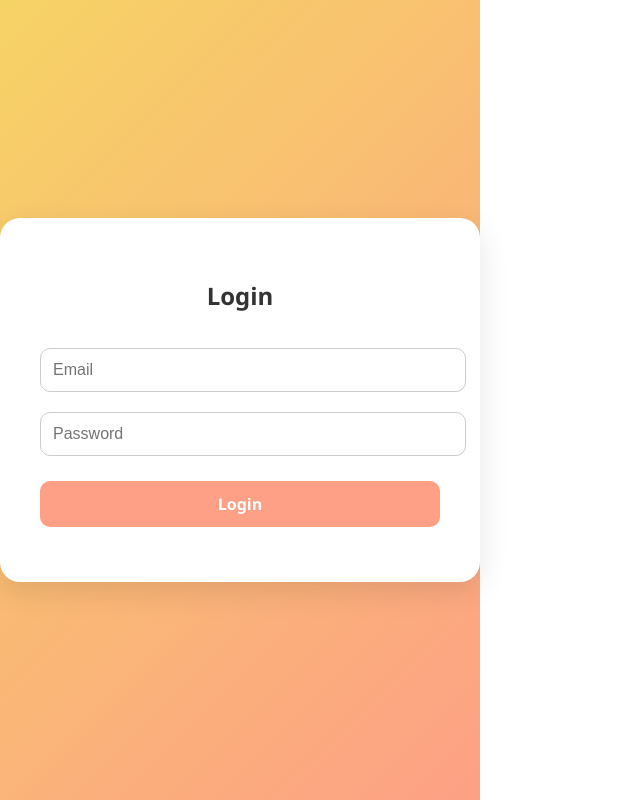
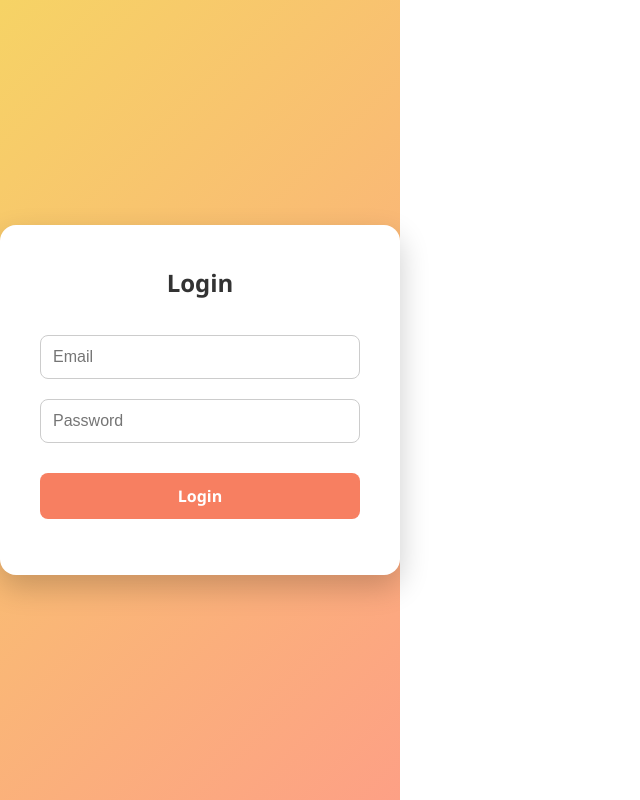
Before and after one commit to sheryl-netizen/intern-portal-frontend, a React (Vite) app: page / in a window 1280 px wide. Shown: the whole page, without its empty margins (0-640 px from the left). Built offline with nearby package versions, Linux system fonts and the light colour scheme.

Commit message:
🧩 Centered login/signup forms

```diff
--- a/src/pages/Auth.css
+++ b/src/pages/Auth.css
@@ -1,23 +1,31 @@
 /* src/pages/Auth.css */
+* {
+  margin: 0;
+  padding: 0;
+  box-sizing: border-box;
+}
+
+body, html, #root {
+  height: 100%;
+  font-family: 'Segoe UI', Tahoma, Geneva, Verdana, sans-serif;
+}
 
 .auth-container {
+  height: 100vh;
   display: flex;
   justify-content: center;
   align-items: center;
-  height: 100vh;
   background: linear-gradient(135deg, #f6d365 0%, #fda085 100%);
-  font-family: 'Segoe UI', Tahoma, Geneva, Verdana, sans-serif;
 }
 
 .auth-box {
-  background-color: #ffffff;
+  background: white;
   padding: 2.5rem;
-  border-radius: 20px;
-  box-shadow: 0 10px 30px rgba(0, 0, 0, 0.1);
-  width: 90%;
+  border-radius: 16px;
+  box-shadow: 0 12px 30px rgba(0, 0, 0, 0.2);
+  width: 100%;
   max-width: 400px;
   text-align: center;
-  animation: fadeIn 0.4s ease-in-out;
 }
 
 .auth-box h2 {
@@ -30,47 +38,30 @@
   padding: 12px;
   margin: 10px 0;
   border: 1px solid #ccc;
-  border-radius: 10px;
+  border-radius: 8px;
   font-size: 1rem;
-}
-
-.auth-box input:focus {
-  border-color: #fda085;
-  outline: none;
-  background-color: #fff8f0;
 }
 
 .auth-box button {
   width: 100%;
   padding: 12px;
-  margin-top: 15px;
-  background-color: #fda085;
+  margin-top: 20px;
+  background-color: #f77f61;
   border: none;
-  border-radius: 10px;
+  border-radius: 8px;
   color: white;
   font-size: 1rem;
   font-weight: bold;
   cursor: pointer;
-  transition: background 0.3s;
+  transition: background-color 0.3s ease;
 }
 
 .auth-box button:hover {
-  background-color: #f57b51;
+  background-color: #ea6543;
 }
 
 .auth-box p {
-  margin-top: 10px;
+  margin-top: 1rem;
   color: #555;
   font-size: 0.9rem;
 }
-
-@keyframes fadeIn {
-  from {
-    opacity: 0;
-    transform: translateY(10px);
-  }
-  to {
-    opacity: 1;
-    transform: translateY(0);
-  }
-}
```
